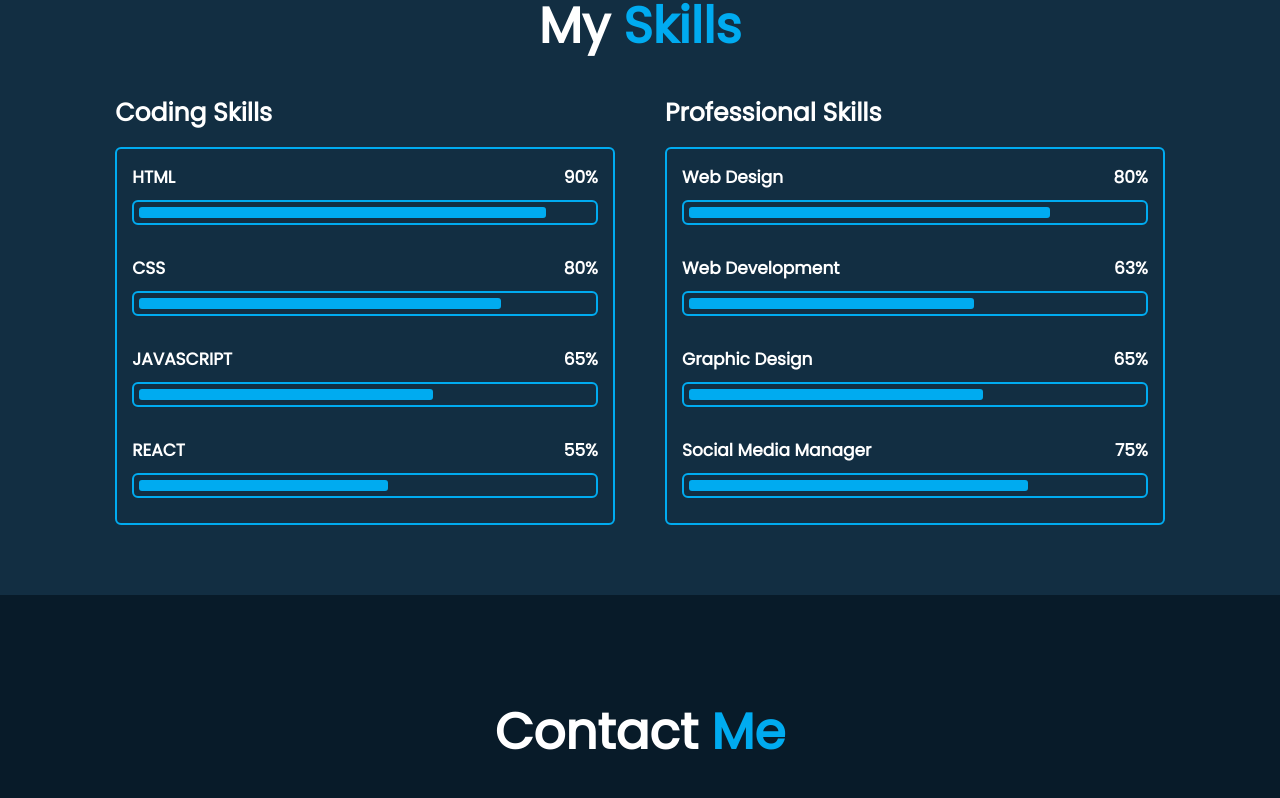
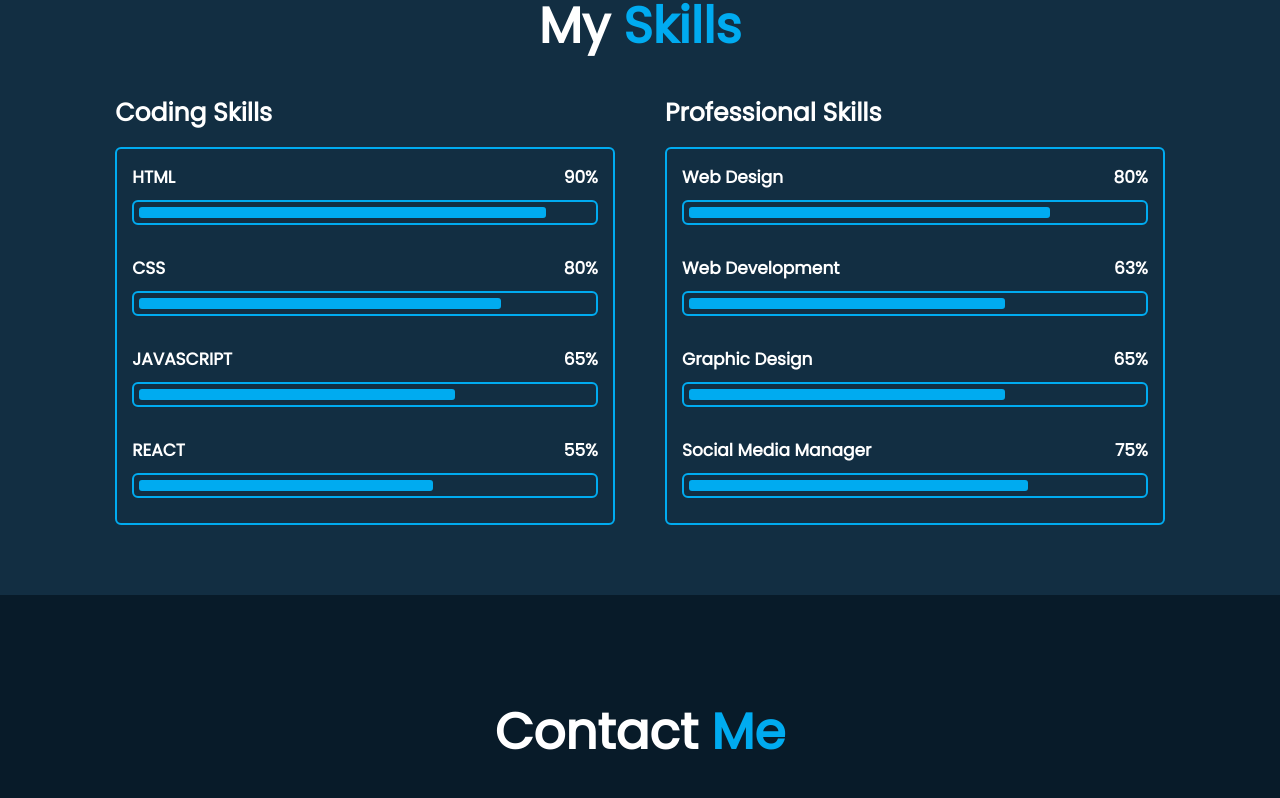
Before and after one commit to ZarcxCliff/project30, a plain HTML site: page portfolio/index.html in a window 1280 px wide. Shown: the part 2262-3060 px from the top of the page. Drawn offline with nearby package versions, Linux system fonts and the light colour scheme.

Commit message:
Update style.css
changing the percentages

```diff
--- a/portfolio/style.css
+++ b/portfolio/style.css
@@ -398,14 +398,14 @@ span {
 	.progress:nth-child(3)
 	.bar
 	span {
-	width: 65%;
+	width: 70%;
 }
 .skills-column:nth-child(1)
 	.skills-content
 	.progress:nth-child(4)
 	.bar
 	span {
-	width: 55%;
+	width: 65%;
 }
 .skills-column:nth-child(2)
 	.skills-content
@@ -419,14 +419,14 @@ span {
 	.progress:nth-child(2)
 	.bar
 	span {
-	width: 63%;
+	width: 70%;
 }
 .skills-column:nth-child(2)
 	.skills-content
 	.progress:nth-child(3)
 	.bar
 	span {
-	width: 65%;
+	width: 70%;
 }
 .skills-column:nth-child(2)
 	.skills-content
```
